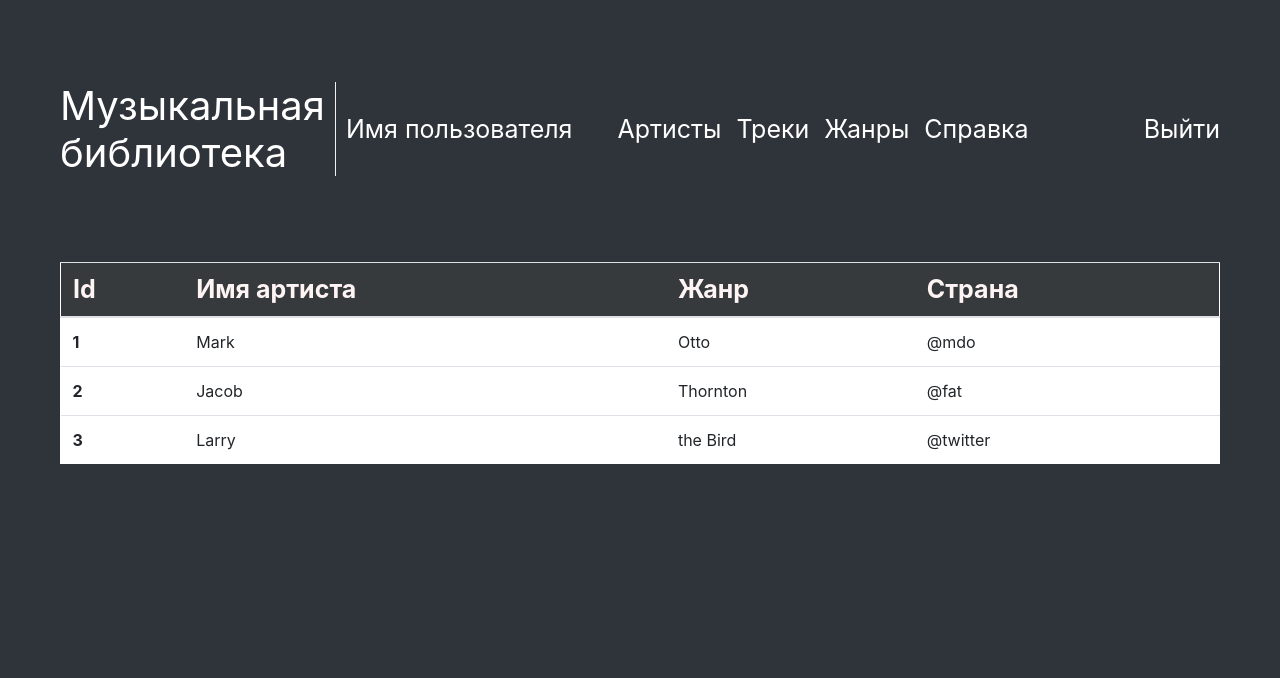
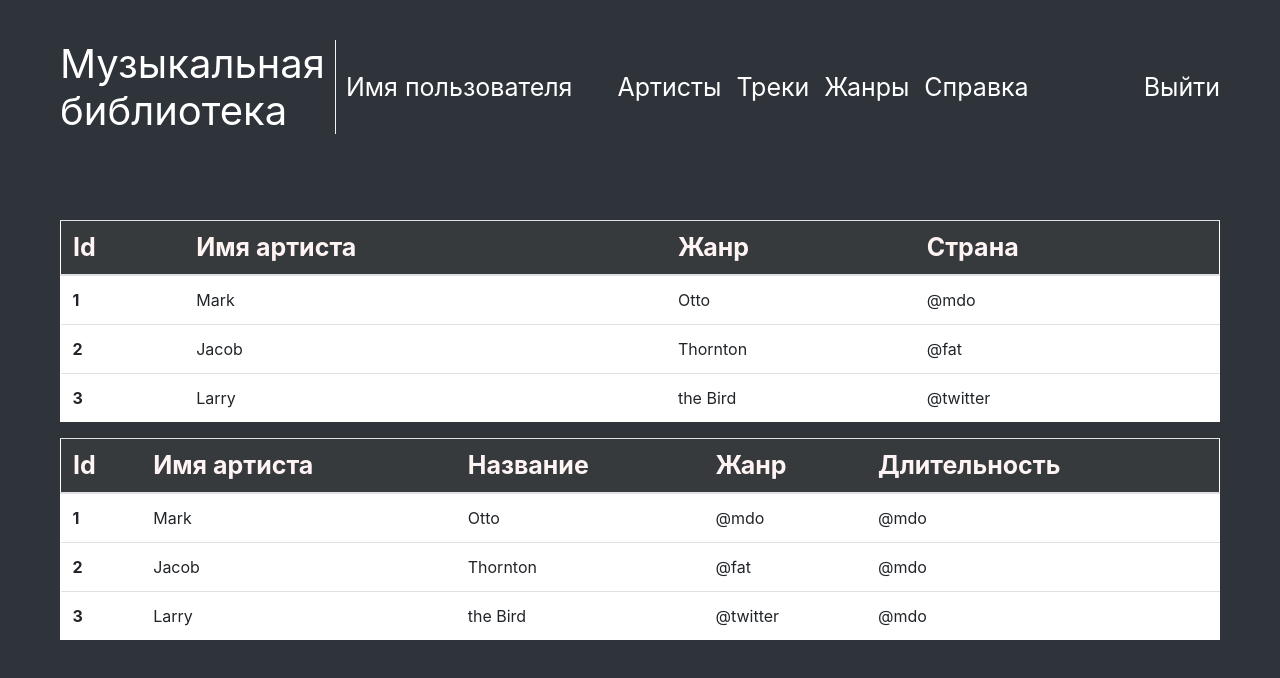
Before and after one commit to HelenShmelevski/MusicLibraryWebApplication, an Angular app in the folder Client/: page / in a window 1280 px wide. Shown: the top 678 px of the page. Built offline with nearby package versions, Linux system fonts and the light colour scheme.

Commit message:
header table2

```diff
--- a/Client/src/app/app.component.css
+++ b/Client/src/app/app.component.css
@@ -1,3 +1,3 @@
 .main-wrapper {
-  margin: 82px 60px;
+  margin: 40px 60px;
 }
--- a/Client/src/app/app.component.html
+++ b/Client/src/app/app.component.html
@@ -2,4 +2,5 @@
 
   <app-header></app-header>
   <app-table-music></app-table-music>
+  <app-table-tracks></app-table-tracks>
 </div>
--- a/Client/src/app/app.module.ts
+++ b/Client/src/app/app.module.ts
@@ -5,12 +5,14 @@ import { AppComponent } from './app.component';
 import { HeaderComponent } from './header/header.component';
 import {NgModule} from '@angular/core';
 import { TableMusicComponent } from './table-music/table-music.component';
+import { TableTracksComponent } from './table-tracks/table-tracks.component';
 
 @NgModule({
   declarations: [
     AppComponent,
     HeaderComponent,
-    TableMusicComponent
+    TableMusicComponent,
+    TableTracksComponent
   ],
   imports: [
     BrowserModule,
--- /dev/null
+++ b/Client/src/app/table-tracks/table-tracks.component.css
@@ -0,0 +1,11 @@
+.table-wrapper {
+  background-color: white;
+}
+.color {
+  background: #373A3C;
+  color: #FFF4F4;
+  font-size: 25px;
+  line-height: 29px;
+  border: 1px solid white;
+  border-collapse: collapse;
+}
--- /dev/null
+++ b/Client/src/app/table-tracks/table-tracks.component.html
@@ -0,0 +1,40 @@
+<div class="table-wrapper">
+  <table class="table">
+    <thead>
+    <tr class="color">
+      <th scope="col">Id</th>
+      <th scope="col">Имя артиста</th>
+      <th scope="col">Название</th>
+      <th scope="col">Жанр</th>
+      <th scope="col">Длительность</th>
+    </tr>
+    </thead>
+    <tbody>
+    <tr>
+      <th scope="row">1</th>
+      <td>Mark</td>
+      <td>Otto</td>
+      <td>@mdo</td>
+      <td>@mdo</td>
+
+    </tr>
+    <tr>
+      <th scope="row">2</th>
+      <td>Jacob</td>
+      <td>Thornton</td>
+      <td>@fat</td>
+      <td>@mdo</td>
+
+    </tr>
+    <tr>
+      <th scope="row">3</th>
+      <td>Larry</td>
+      <td>the Bird</td>
+      <td>@twitter</td>
+      <td>@mdo</td>
+
+    </tr>
+    </tbody>
+  </table>
+
+</div>
--- /dev/null
+++ b/Client/src/app/table-tracks/table-tracks.component.ts
@@ -0,0 +1,15 @@
+import { Component, OnInit } from '@angular/core';
+
+@Component({
+  selector: 'app-table-tracks',
+  templateUrl: './table-tracks.component.html',
+  styleUrls: ['./table-tracks.component.css']
+})
+export class TableTracksComponent implements OnInit {
+
+  constructor() { }
+
+  ngOnInit(): void {
+  }
+
+}
```
Also changed, not shown: 1 other file (tests, documents, lock files or other folders).
